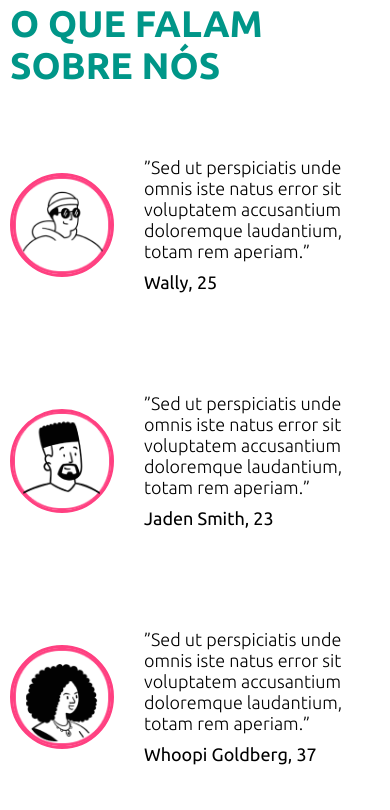
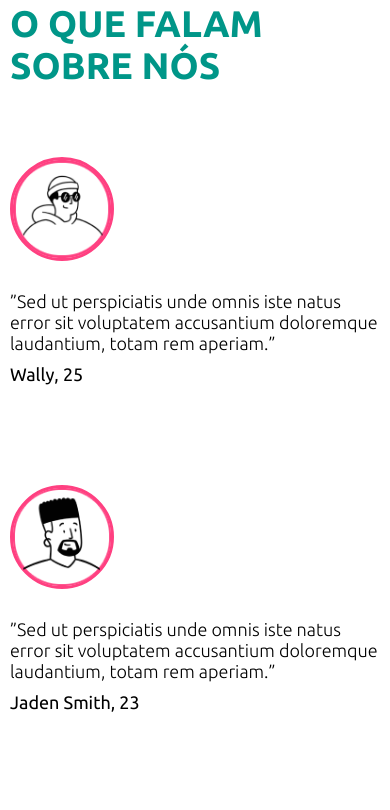
Before and after one commit to halefcaetano/lp-gama, a plain HTML site: page index.html in a window 390 px wide. Shown: the part 3136-3946 px from the top of the page. Drawn offline with Linux system fonts and the light colour scheme.

Commit message:
ajuste responsivo

```diff
--- a/style.css
+++ b/style.css
@@ -192,6 +192,13 @@ color: #000000;
   grid-template-columns: auto 1fr;
   align-items: center;
   gap:30px ;
+}
+@media(max-width: 720px){
+  .depoimento-item{
+
+    grid-template-columns: 1fr;
+
+  }
 }
 .depoimento-item span{
   margin-top:10px ;
```
